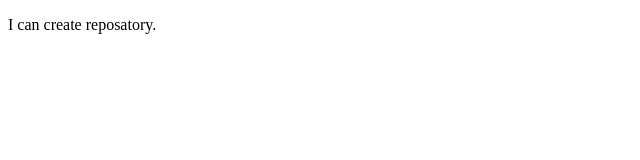
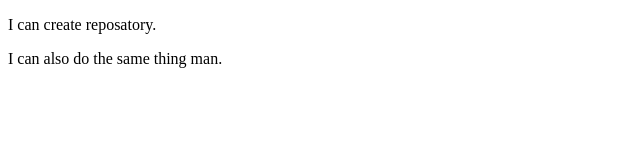
Before and after one commit to joyboy80/my-first-website, a plain HTML site: page index.html in a window 1280 px wide. Shown: the whole page, without its empty margins (0-640 px from the left). Drawn offline with Linux system fonts and the light colour scheme.

Commit message:
Update index.html

```diff
--- a/index.html
+++ b/index.html
@@ -9,5 +9,8 @@
     <p>
         I can create reposatory.
     </p>
+    <p>
+        I can also do the same thing man.
+    </p>
 </body>
 </html>
```
